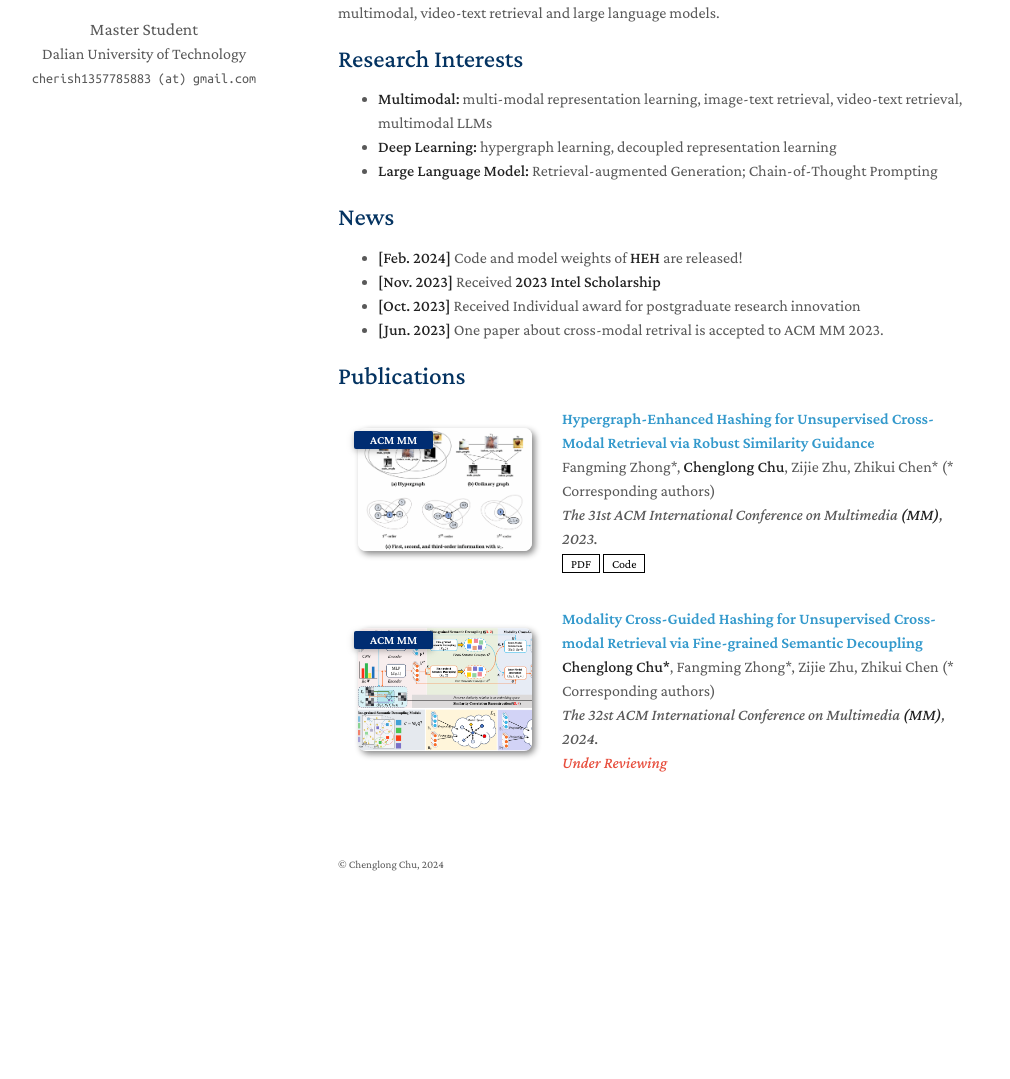
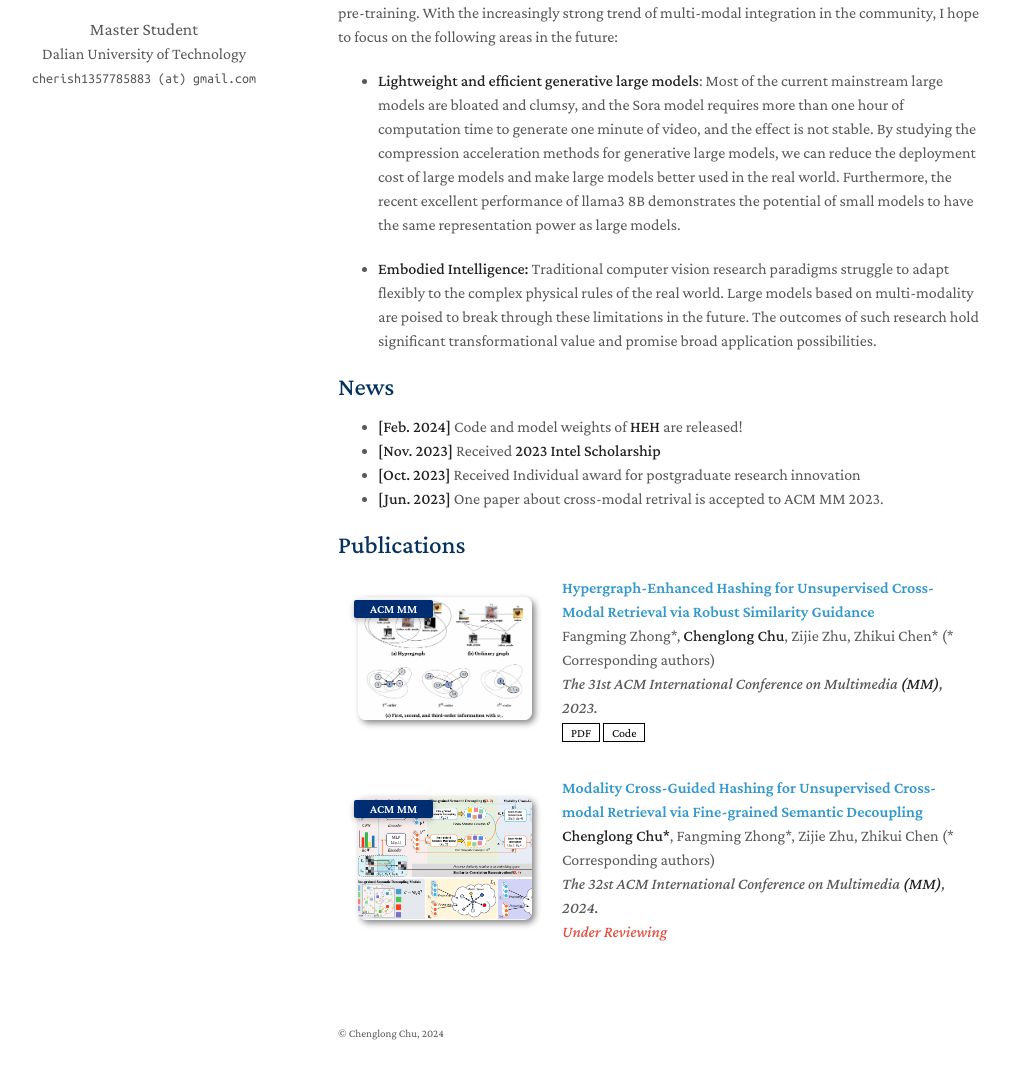
Before and after one commit to Cherishnoobs/Chenglong-Chu.github.io, a Jekyll site: the page built from index.md, in a window 1280 px wide and 1338 px high. Shown: the part 224-1303 px from the top of the window, without its empty margins (132-1142 px from the left). Built offline with Jekyll 4.4.1, drawn with Linux system fonts in a browser that asks for light colours; nearby versions of some CDN libraries; a style sheet for code colours, icons or effects is not loaded; our own code applies the rules of GitHub Pages for plain Markdown files; some of the changed text lies outside the part shown.

Commit message:
Update index.md

```diff
--- a/index.md
+++ b/index.md
@@ -6,14 +6,17 @@ layout: homepage
 I am Chenglong Chu. I am a Master student at [INCODAT](http://www.ubinec.org/) Lab, Dalian University of Technology,
 advised by [Prof. Fangming Zhong](http://ubinec.org/zfm/cn/index.html). I received my B.Eng. in Software Engineering from Changzhou University.
 
-My research interests lie in deep learning and Multi-modal. Recently, I'm particularly interested in multimodal, video-text retrieval and large language models.
+My current research interests focus on multi-modal feature alignment and multi-modal large model pre-training. With the increasingly strong trend of multi-modal integration in the community, I hope to focus on the following areas in the future:
+
+
+- **Lightweight and efficient generative large models**: Most of the current mainstream large models are bloated and clumsy, and the Sora model requires more than one hour of computation time to generate one minute of video, and the effect is not stable. By studying the compression acceleration methods for generative large models, we can reduce the deployment cost of large models and make large models better used in the real world. Furthermore, the recent excellent performance of llama3 8B demonstrates the potential of small models to have the same representation power as large models.
+
+
+- **Embodied Intelligence:** Traditional computer vision research paradigms struggle to adapt flexibly to the complex physical rules of the real world. Large models based on multi-modality are poised to break through these limitations in the future. The outcomes of such research hold significant transformational value and promise broad application possibilities.
+
 <!-- My research foucuses on AI for Multi-modal representation aligin, transfer and decoupling, include HEH and MCGH. -->
 
-## Research Interests
 
-- **Multimodal:** multi-modal representation learning, image-text retrieval, video-text retrieval, multimodal LLMs
-- **Deep Learning:** hypergraph learning, decoupled representation learning
-- **Large Language Model:** Retrieval-augmented Generation; Chain-of-Thought Prompting
 
 ## News
 
```
